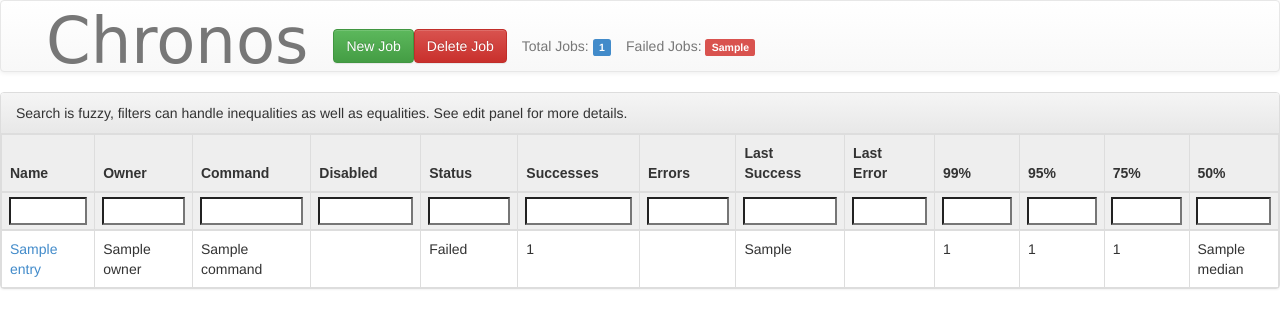
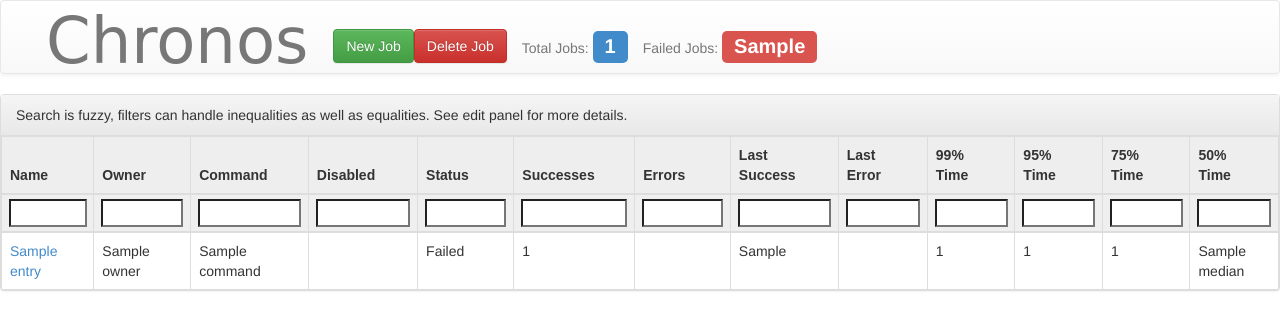
Before and after one commit to mesos/chronos, a Flask app: template ui/templates/index.html in a window 1280 px wide. Shown: the top 330 px of the page. Run offline with Flask 2, Linux system fonts and the light colour scheme; the template is opened without the code that fills it: most values are stand-ins (such as "Sample title", 1, 10 or a date in 2020); parts of the project's set-up code (start-up, migrations or seed data) failed here and were passed over; some libraries are stand-ins or nearby versions; some web fonts are replaced.

Commit message:
Clean up views.

```diff
--- a/ui/templates/base.html
+++ b/ui/templates/base.html
@@ -25,8 +25,8 @@
         <li><a href="/"><p class="navbar-text" style="font-size: 64px; font-family: 'Raleway Dots', cursive;">Chronos </p></a></li>
         <li style="margin-left: 10px; margin-top: 20px;"><button type="button" class="btn btn-success navbar-btn" id="new_job" data-toggle="modal" data-target="#newJobModal">New Job</button></li>
         <li style="margin-top: 20px;"><button type="button" class="btn btn-danger navbar-btn" id="delete_job">Delete Job</button></li>
-        <li style="margin-top: 20px;"><p class="navbar-text">Total Jobs: <span class="label label-primary">{{ total_jobs }}</span></p></li>
-        <li style="margin-top: 20px;"><p class="navbar-text">Failed Jobs: <span class="label label-danger">{{ failed_jobs }}</span></p></li>
+        <li style="margin-top: 20px;"><p class="navbar-text">Total Jobs: <span class="label label-primary" style="font-size:20px">{{ total_jobs }}</span></p></li>
+        <li style="margin-top: 20px;"><p class="navbar-text">Failed Jobs: <span class="label label-danger" style="font-size:20px">{{ failed_jobs }}</span></p></li>
     </ul>
   </div>
 </nav>
--- a/ui/templates/index.html
+++ b/ui/templates/index.html
@@ -26,10 +26,10 @@
         <th>Errors</th>
         <th>Last Success</th>
         <th>Last Error</th>
-        <th>99%</th>
-        <th>95%</th>
-        <th>75%</th>
-        <th>50%</th>
+        <th>99% Time</th>
+        <th>95% Time</th>
+        <th>75% Time</th>
+        <th>50% Time</th>
       </tr>
     </thead>
     <tbody>
@@ -143,7 +143,7 @@
             </div>
             <div class="col-xs-3">
               <label for="newPeriodInput">Period</label>
-              <input type="text" class="form-control" name="newPeriodInput" id="newPeriodInput" placeholder="T24H or T1D or similar" value="">
+              <input type="text" class="form-control" name="newPeriodInput" id="newPeriodInput" placeholder="T15M" value="T15M">
             </div>
           </div>
           <div class="form-group">
```
